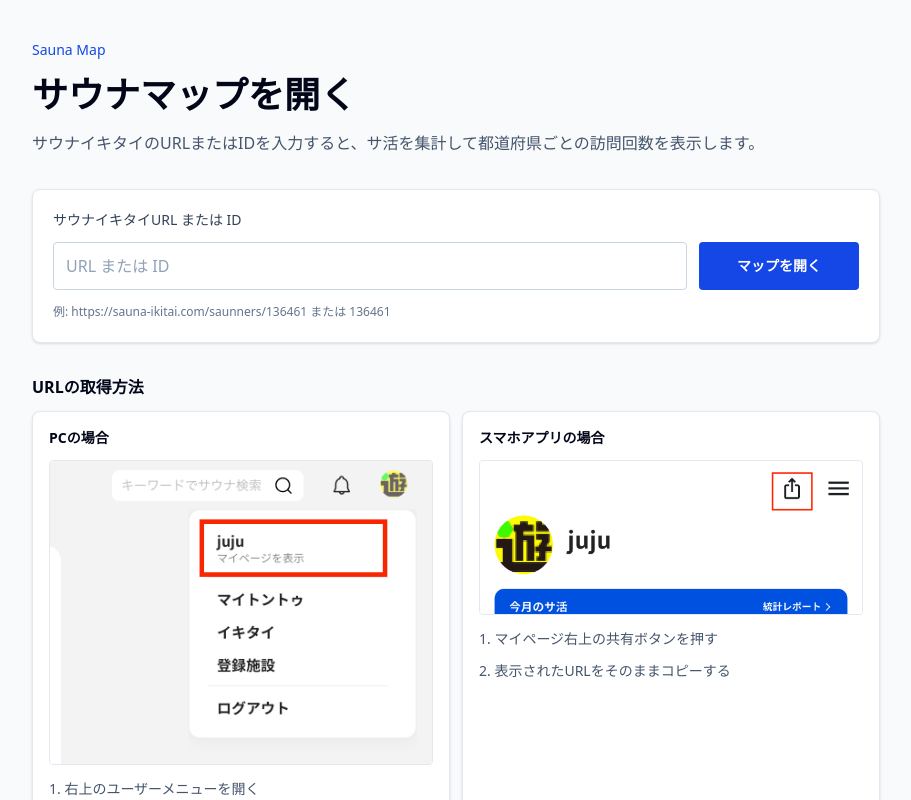
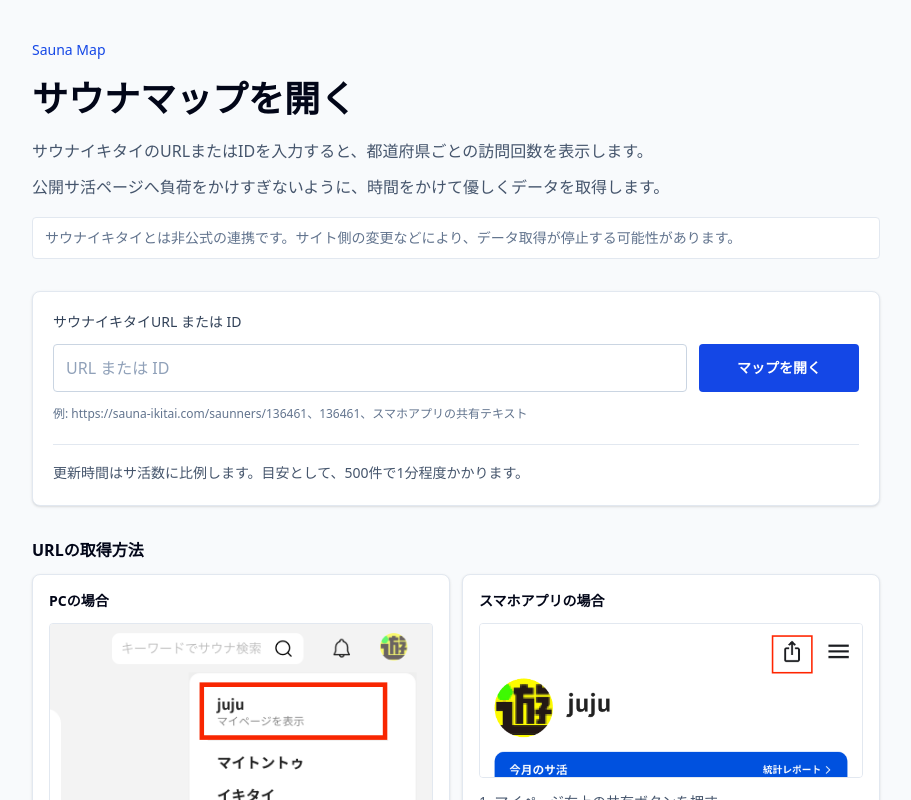
Before and after one commit to itinao/sauna-map, a Next.js app: page / in a window 1280 px wide. Shown: the top 800 px of the page, without its empty margins (184-1095 px from the left). Built offline with nearby package versions, Linux system fonts and the light colour scheme.

Commit message:
update text

```diff
--- a/src/features/open-saunner-map/actions.ts
+++ b/src/features/open-saunner-map/actions.ts
@@ -17,6 +17,14 @@
 
   if (/^\d+$/.test(value)) {
     return value;
+  }
+
+  const sharedTextMatch = value.match(
+    /https?:\/\/(?:www\.)?sauna-ikitai\.com\/saunners\/(\d+)/u,
+  );
+
+  if (sharedTextMatch) {
+    return sharedTextMatch[1];
   }
 
   try {
--- a/src/features/open-saunner-map/ui/open-saunner-map-form.tsx
+++ b/src/features/open-saunner-map/ui/open-saunner-map-form.tsx
@@ -58,7 +58,7 @@
         <SubmitButton />
       </div>
       <p className="text-xs leading-5 text-slate-500">
-        例: https://sauna-ikitai.com/saunners/136461 または 136461
+        例: https://sauna-ikitai.com/saunners/136461、136461、スマホアプリの共有テキスト
       </p>
       {state.error ? (
         <p className="text-sm font-medium text-red-700">{state.error}</p>
--- a/src/views/home/ui/home-page.tsx
+++ b/src/views/home/ui/home-page.tsx
@@ -5,18 +5,33 @@
   return (
     <main className="flex flex-1 flex-col bg-slate-50 text-slate-950">
       <section className="mx-auto flex w-full max-w-4xl flex-1 flex-col justify-center gap-8 px-4 py-10 sm:px-6">
-        <header className="space-y-3">
+        <header className="space-y-4">
           <p className="text-sm font-medium text-blue-700">Sauna Map</p>
           <h1 className="text-3xl font-semibold leading-tight sm:text-4xl">
             サウナマップを開く
           </h1>
-          <p className="text-sm leading-6 text-slate-600 sm:text-base sm:leading-7">
-            サウナイキタイのURLまたはIDを入力すると、サ活を集計して都道府県ごとの訪問回数を表示します。
-          </p>
+          <div className="space-y-2 text-sm leading-6 text-slate-600 sm:text-base sm:leading-7">
+            <p>
+              サウナイキタイのURLまたはIDを入力すると、都道府県ごとの訪問回数を表示します。
+            </p>
+            <p>
+              公開サ活ページへ負荷をかけすぎないように、時間をかけて優しくデータを取得します。
+            </p>
+          </div>
+          <div className="rounded border border-slate-200 bg-white px-3 py-2 text-sm leading-6 text-slate-500">
+            サウナイキタイとは非公式の連携です。サイト側の変更などにより、データ取得が停止する可能性があります。
+          </div>
         </header>
 
         <div className="rounded-lg border border-slate-200 bg-white p-4 shadow-sm sm:p-5">
           <OpenSaunnerMapForm />
+          <div className="mt-5 border-t border-slate-200 pt-4">
+            <ul className="space-y-2 text-sm leading-6 text-slate-600">
+              <li>
+                更新時間はサ活数に比例します。目安として、500件で1分程度かかります。
+              </li>
+            </ul>
+          </div>
         </div>
 
         <section className="space-y-3">
```
